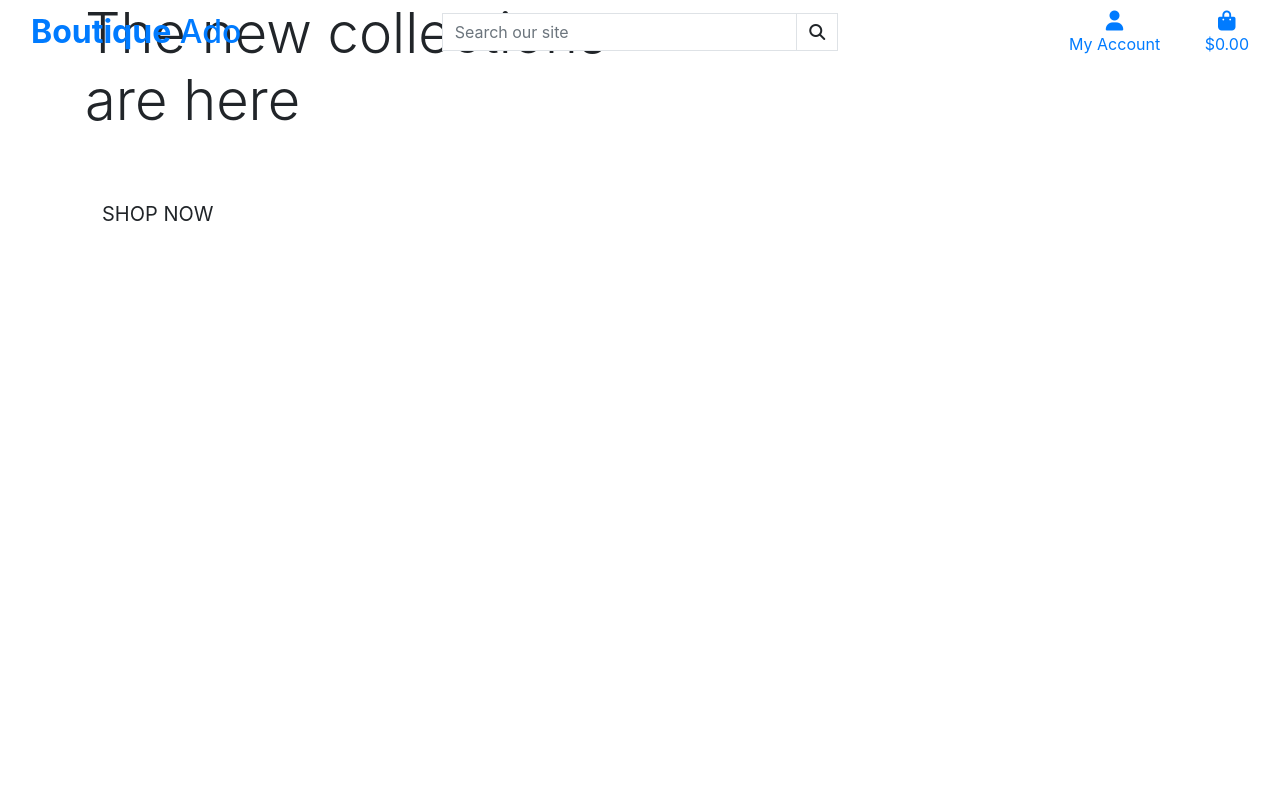
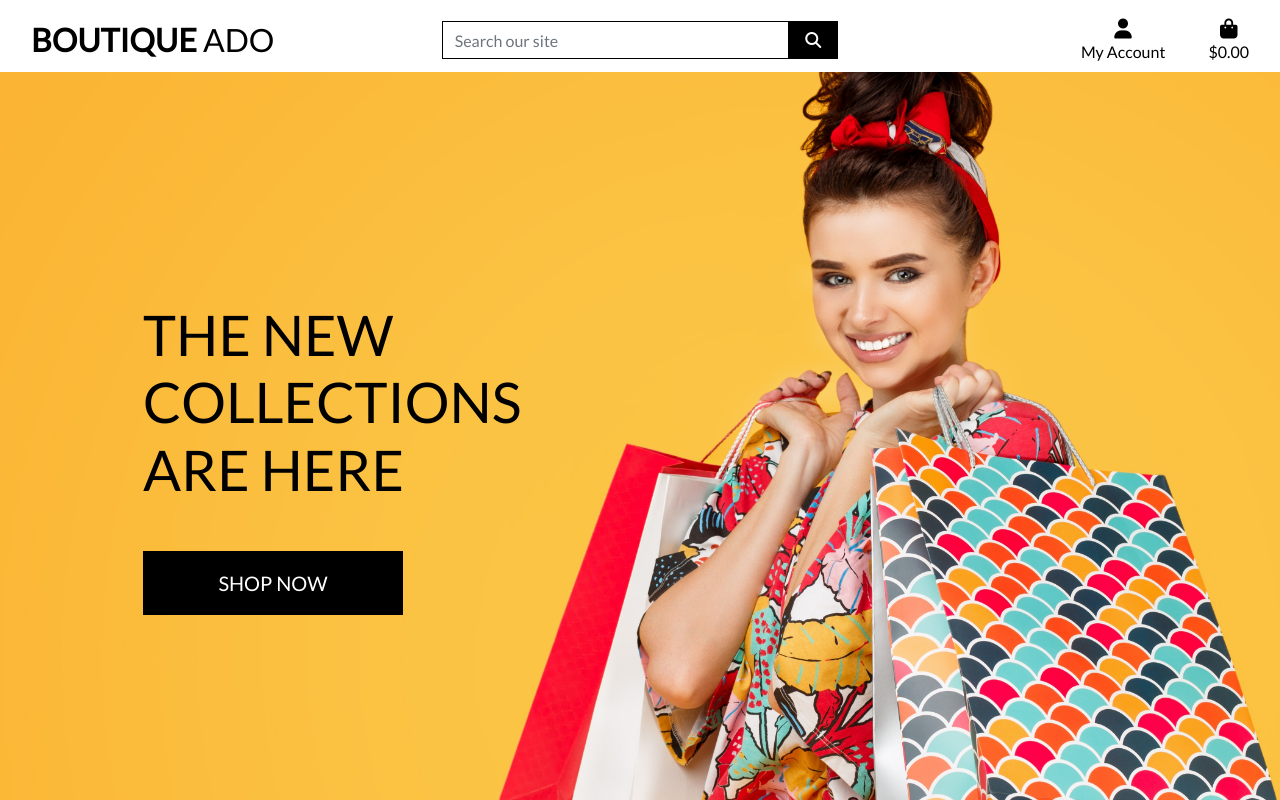
Before and after one commit to VinBdev/boutique_ado_v2, a Django app: page / in a window 1280 px wide. Run offline with Django 3.2, Linux system fonts and the light colour scheme; some libraries are stand-ins or nearby versions.

Commit message:
Fixed bug to link css

```diff
--- a/boutique_ado_v2/urls.py
+++ b/boutique_ado_v2/urls.py
@@ -1,4 +1,4 @@
-"""boutique_ado URL Configuration
+"""boutique_ado_v2 URL Configuration
 
 The `urlpatterns` list routes URLs to views. For more information please see:
     https://docs.djangoproject.com/en/3.0/topics/http/urls/
--- a/templates/base.html
+++ b/templates/base.html
@@ -15,7 +15,7 @@
 
     {% block corecss %}
         <link rel="stylesheet" href="https://stackpath.bootstrapcdn.com/bootstrap/4.4.1/css/bootstrap.min.css" integrity="sha384-Vkoo8x4CGsO3+Hhxv8T/Q5PaXtkKtu6ug5TOeNV6gBiFeWPGFN9MuhOf23Q9Ifjh" crossorigin="anonymous">
-        <link href="https://fonts.googleapis.com/css2?family=Lato:wght@100&display=swap" rel="stylesheet">
+        <link rel="stylesheet" href="https://fonts.googleapis.com/css?family=Lato&display=swap">
         <link rel="stylesheet" href="{% static 'css/base.css' %}">
     {% endblock %}
 
@@ -23,7 +23,7 @@
     {% endblock %}
 
     {% block corejs %}
-        <script src="https://kit.fontawesome.com/9b1200176c.js" crossorigin="anonymous"></script>
+    <script src="https://kit.fontawesome.com/9b1200176c.js" crossorigin="anonymous"></script>
         <script src="https://code.jquery.com/jquery-3.4.1.slim.min.js" integrity="sha384-J6qa4849blE2+poT4WnyKhv5vZF5SrPo0iEjwBvKU7imGFAV0wwj1yYfoRSJoZ+n" crossorigin="anonymous"></script>
         <script src="https://cdn.jsdelivr.net/npm/popper.js@1.16.0/dist/umd/popper.min.js" integrity="sha384-Q6E9RHvbIyZFJoft+2mJbHaEWldlvI9IOYy5n3zV9zzTtmI3UksdQRVvoxMfooAo" crossorigin="anonymous"></script>
         <script src="https://stackpath.bootstrapcdn.com/bootstrap/4.4.1/js/bootstrap.min.js" integrity="sha384-wfSDF2E50Y2D1uUdj0O3uMBJnjuUD4Ih7YwaYd1iqfktj0Uod8GCExl3Og8ifwB6" crossorigin="anonymous"></script>
@@ -36,7 +36,7 @@
   </head>
   <body>
     <header class="container-fluid fixed-top">
-        <div class="row">
+        <div id="topnav" class="row bg-white pt-lg-2 d-none d-lg-flex">
             <div class="col-12 col-lg-4 my-auto py-1 py-lg-0 text-center text-lg-left">
                 <a href="{% url 'home' %}" class="nav-link main-logo-link">
                     <h2 class="logo-font text-black my-0"><strong>Boutique</strong> Ado</h2>
```
Also changed, not shown: static/css/base.css (renamed from static/base.css).
